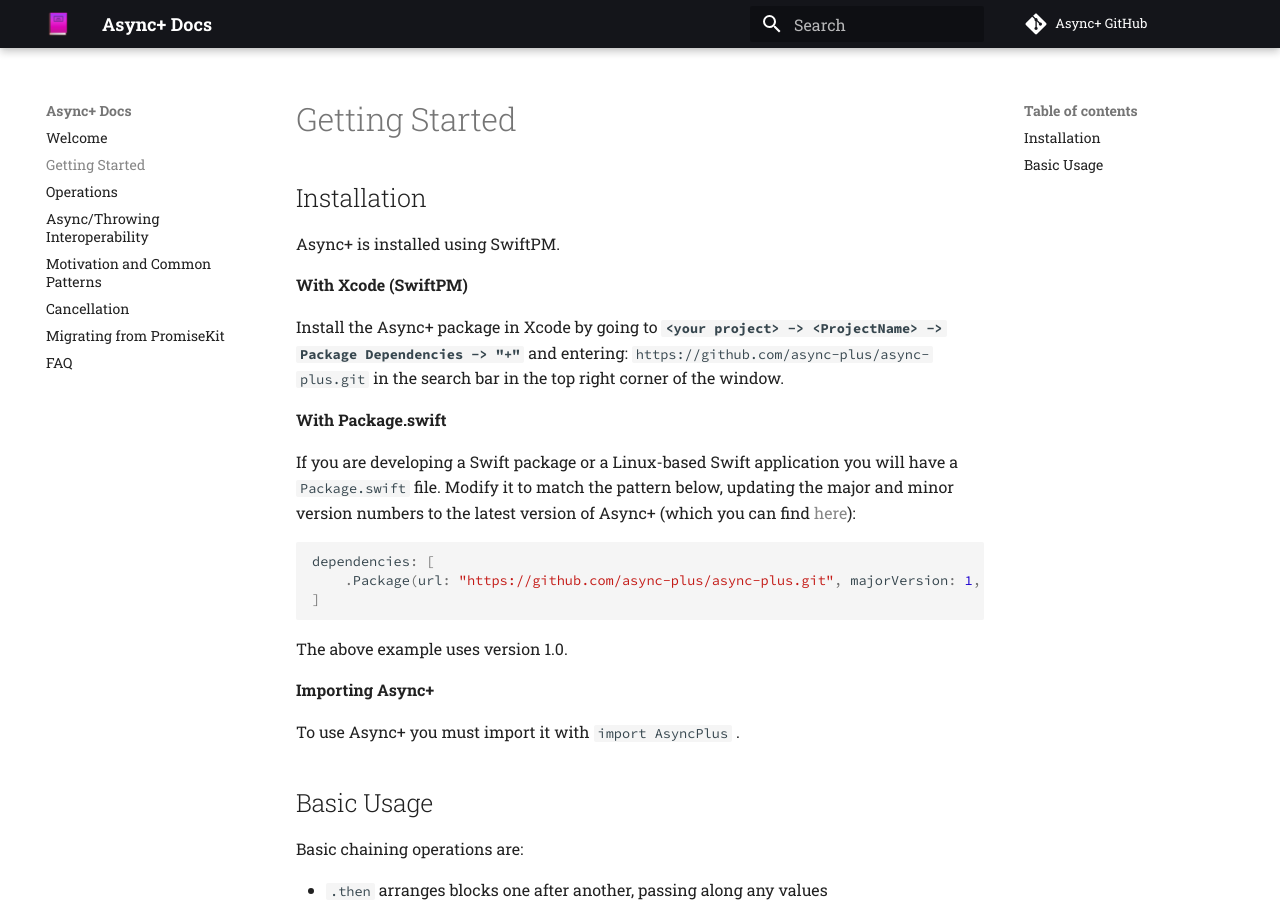
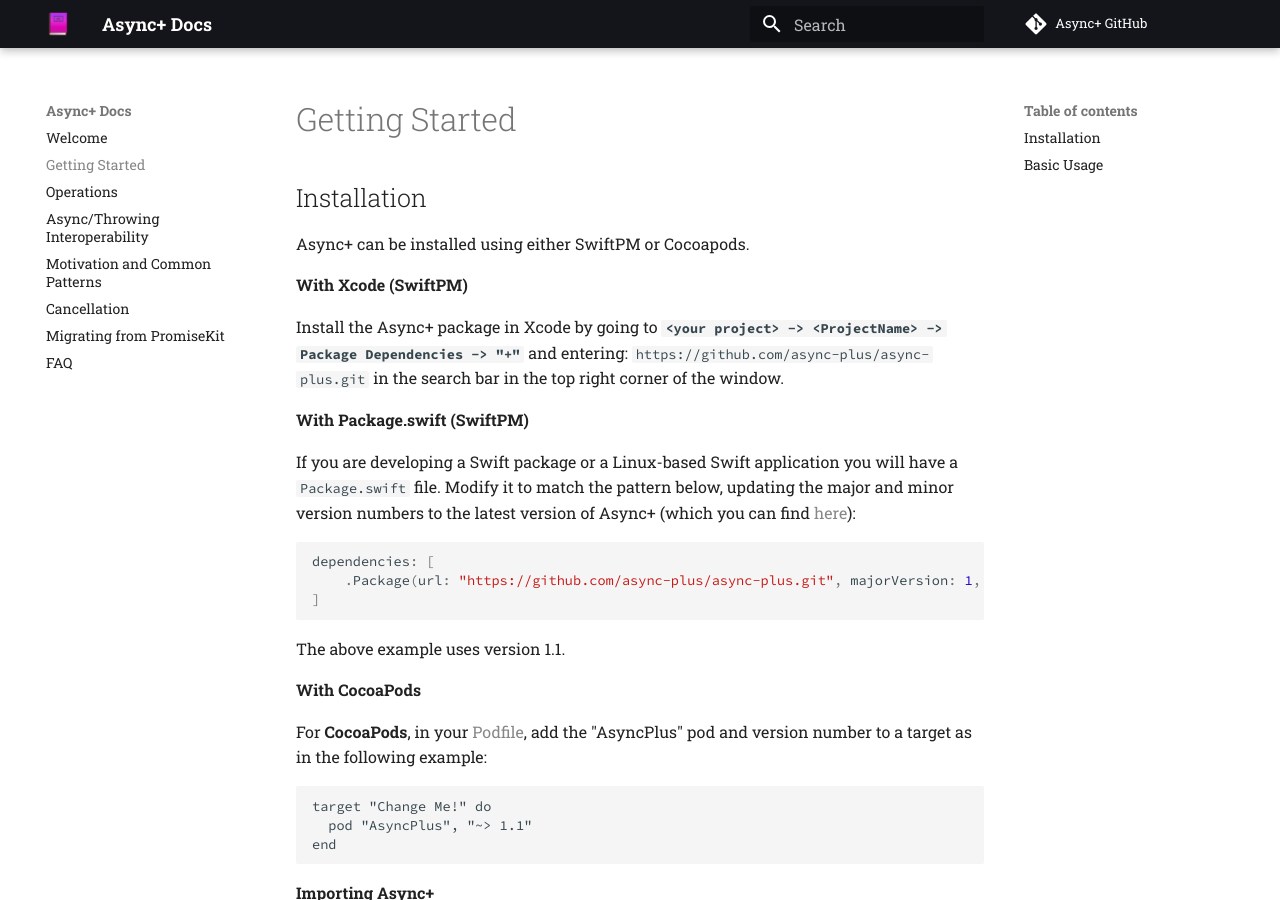
Before and after one commit to async-plus/docs, an MkDocs documentation site: the page built from docs/getting-started.md, in a window 1280 px wide and 900 px high. Built offline with MkDocs 1.6.1 and Material for MkDocs 9.7.7, drawn with Linux system fonts in a browser that asks for light colours; comment, search, counter and statistics services are not loaded.

Commit message:
Update getting-started.md

````diff
--- a/docs/getting-started.md
+++ b/docs/getting-started.md
@@ -2,23 +2,33 @@
 
 ## Installation
 
-Async+ is installed using SwiftPM.
+Async+ can be installed using either SwiftPM or Cocoapods.
 
 **With Xcode (SwiftPM)**
 
 Install the Async+ package in Xcode by going to **`<your project> -> <ProjectName> -> Package Dependencies -> "+"`** and entering: `https://github.com/async-plus/async-plus.git` in the search bar in the top right corner of the window.
 
-**With Package.swift**
+**With Package.swift (SwiftPM)**
 
 If you are developing a Swift package or a Linux-based Swift application you will have a `Package.swift` file. Modify it to match the pattern below, updating the major and minor version numbers to the latest version of Async+ (which you can find [here](https://github.com/async-plus/async-plus/releases)):
 
 ```swift
 dependencies: [
-    .Package(url: "https://github.com/async-plus/async-plus.git", majorVersion: 1, minor: 0),
+    .Package(url: "https://github.com/async-plus/async-plus.git", majorVersion: 1, minor: 1),
 ]
 ```
 
-The above example uses version 1.0.
+The above example uses version 1.1.
+
+**With CocoaPods**
+
+For **CocoaPods**, in your [Podfile](https://guides.cocoapods.org/syntax/podfile.html), add the "AsyncPlus" pod and version number to a target as in the following example:
+
+```
+target "Change Me!" do
+  pod "AsyncPlus", "~> 1.1"
+end
+```
 
 **Importing Async+**
 
````
